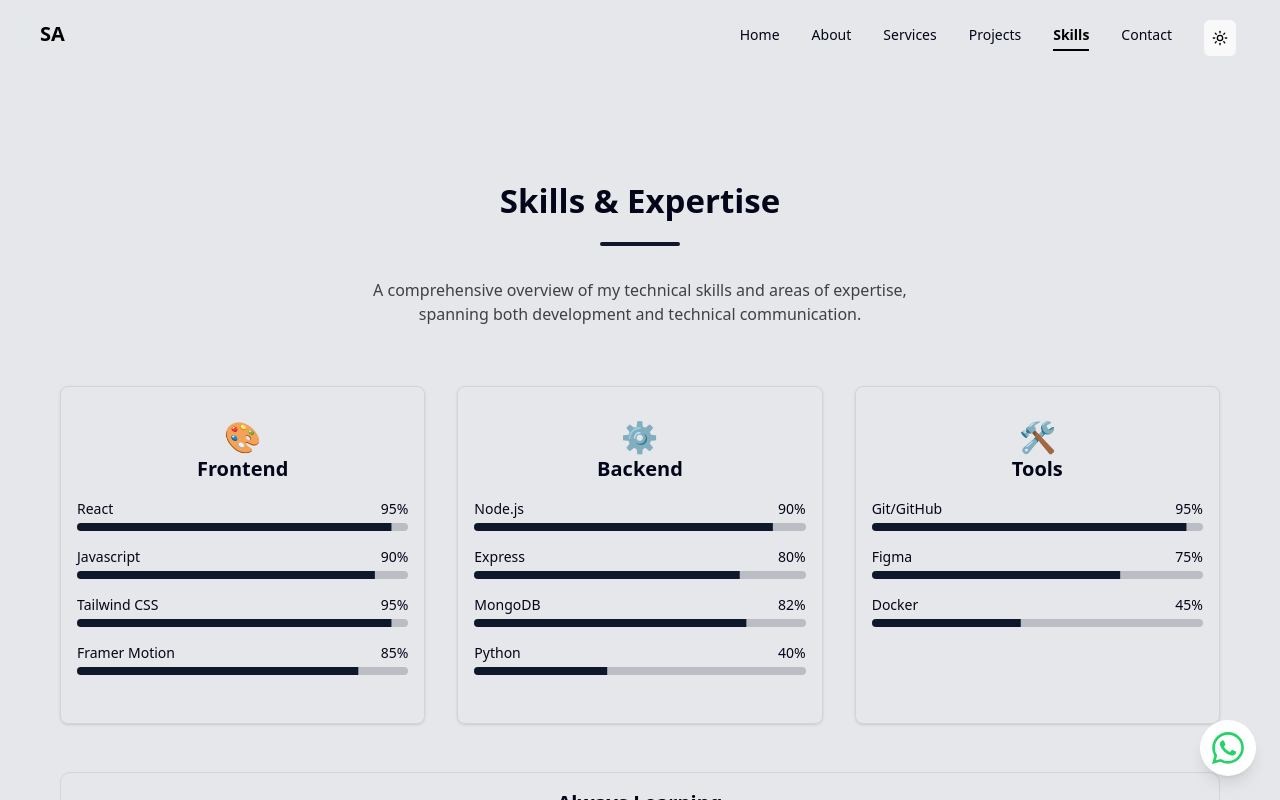
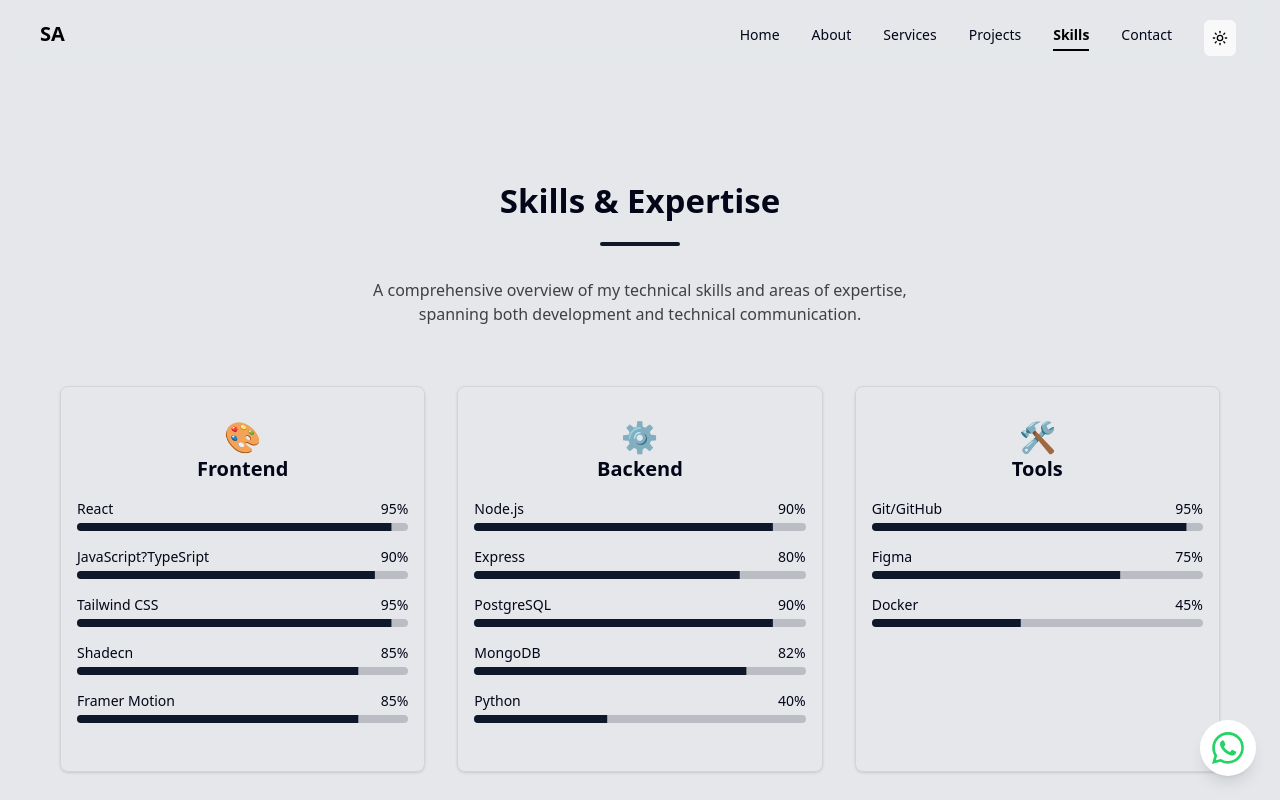
Before and after one commit to AbdulfataiOlarewaju/Abdulfatai-s-portifolio, a React (Vite) app: page /skills in a window 1280 px wide. Shown: the top 800 px of the page. Built offline with nearby package versions, Linux system fonts and the light colour scheme.

Commit message:
skills updated

```diff
--- a/src/pages/skills.jsx
+++ b/src/pages/skills.jsx
@@ -113,8 +113,9 @@
       emoji: "🎨",
       skills: [
         { label: "React", value: "95" },
-        { label: "Javascript", value: "90" },
+        { label: "JavaScript?TypeSript", value: "90" },
         { label: "Tailwind CSS", value: "95" },
+        { label: "Shadecn", value: "85" },
         { label: "Framer Motion", value: "85" }
       ]
     },
@@ -124,6 +125,7 @@
       skills: [
         { label: "Node.js", value: "90" },
         { label: "Express", value: "80" },
+        { label: "PostgreSQL", value: "90" },
         { label: "MongoDB", value: "82" },
         { label: "Python", value: "40" }
       ]
```
